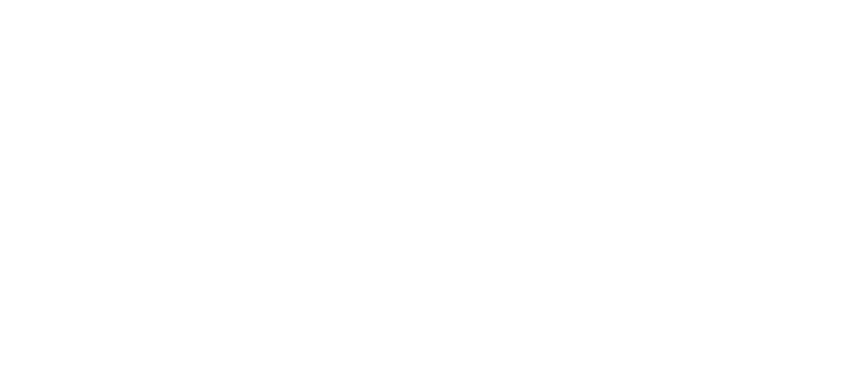
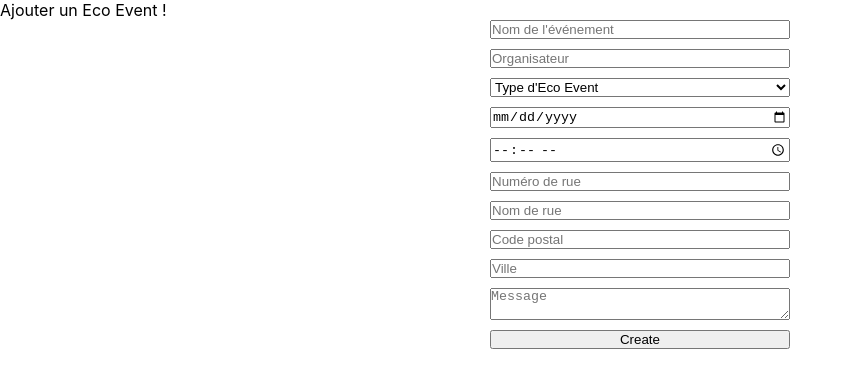
Before and after one commit to Mickael-Accipe-Rabot/GreenHeroes-react-front-2022-05, a React (Create React App) app: page /form in a window 1280 px wide. Before the commit this address had no page. Shown: the top 388 px of the page, without its empty margins (0-853 px from the left). Built offline with nearby package versions, Linux system fonts and the light colour scheme.

Commit message:
routes bdd ok

```diff
--- a/src/App.js
+++ b/src/App.js
@@ -1,26 +1,22 @@
-import './App.css';
-import { Route, Routes } from 'react-router-dom';
-import { Informer } from './pages/informer/Informer';
-import { Agir } from './pages/agir/Agir';
-import { Home } from './pages/home/Home';
-import {axios} from 'axios';
-
+import "./App.css";
+import { Route, Routes } from "react-router-dom";
+import { Informer } from "./pages/informer/Informer";
+import { Agir } from "./pages/agir/Agir";
+import { Home } from "./pages/home/Home";
+import { Form } from "./components/form/Form";
+import { axios } from "axios";
 
 function App() {
  return (
   <div className="App">
-
-
-
-     <div className='pages'>
+   <div className="pages">
     <Routes>
-        <Route path="/" element={<Home/>} />
-        <Route path="/agir" element={ <Agir/>} />
-        <Route path="/informer" element={<Informer/>} />
-
+     <Route path="/" element={<Home />} />
+     <Route path="/agir" element={<Agir />} />
+     <Route path="/informer" element={<Informer />} />
+     <Route path="/form" element={<Form />} />
     </Routes>
    </div>
-
   </div>
  );
 }
--- a/src/components/form/Form.jsx
+++ b/src/components/form/Form.jsx
@@ -3,31 +3,39 @@
 import axios from "axios";
 import { useState } from "react";
 
-const Form = () => {
- const [firstname, setFirstname] = useState("");
- const [lastname, setLastname] = useState("");
- const [title, setTitle] = useState("");
- const [family, setFamily] = useState("");
- const [picture, setPicture] = useState("");
- const [email, setEmail] = useState("");
- const [password, setPassword] = useState("");
+export const Form = () => {
+ const [eventName, setEventName] = useState("");
+ const [organisator, setOrganisator] = useState("");
+ const [date, setDate] = useState("");
+ const [hour, setHour] = useState("");
+ const [action, setAction] = useState("");
+ const [number, setNumber] = useState("");
+ const [adress, setAdress] = useState("");
+ const [zip, setZip] = useState("");
+ const [city, setCity] = useState("");
+ const [description, setDescription] = useState("");
 
  const handleSubmit = (e) => {
   e.preventDefault();
 
   const data = {
-   first_name: firstname,
-   last_name: lastname,
-   full_name: `${firstname} ${lastname}`,
-   title: title,
-   family: family,
-   list_imageUrl: picture,
-   email: email,
-   password: password,
+   title: eventName,
+   author: organisator,
+   start_date: date,
+   start_hour: hour,
+   type: action,
+   street_number: number,
+   street_name: adress,
+   zip_code: zip,
+   city: city,
+   country: "France",
+   description: description,
   };
 
+  console.log(data);
+
   axios
-   .post("/api/users", data)
+   .post("http://localhost:8000/api/actions", data)
    .then((res) => {
     console.log(res.data);
     window.location = "/";
@@ -36,88 +44,110 @@
  };
 
  return (
-  <div>
-   {isVisible && (
-    <div className="">
-     <div
-      className=""
-     >
-      <div className="">
-       Ajouter un Eco Event !
-      </div>
-      <form onSubmit={(e) => handleSubmit(e)}>
+    <div className="event">
+     <div className="">Ajouter un Eco Event !</div>
+     <form onSubmit={(e) => handleSubmit(e)} className="form">
       <input
-        placeholder="Firstname"
+       placeholder="Nom de l'événement"
        type="text"
        required
-        value={firstname}
-        onChange={(e) => setFirstname(e.target.value)}
+       value={eventName}
+       onChange={(e) => setEventName(e.target.value)}
        className=""
       />
 
       <input
-        placeholder="Lastname"
+       placeholder="Organisateur"
        type="text"
        required
-        value={lastname}
-        onChange={(e) => setLastname(e.target.value)}
+       value={organisator}
+       onChange={(e) => setOrganisator(e.target.value)}
+       className=""
+      />
+
+      <select
+       placeholder="Type d'action"
+       type="text"
+       required
+       value={action}
+       onChange={(e) => setAction(e.target.value)}
+       className=""
+      >
+       <option value="Ecoaction">Type d'Eco Event</option>
+       <option value="Dépollution">Dépollution</option>
+       <option value="Nettoyage">Nettoyage</option>
+       <option value="Réparation">Réparation</option>
+       <option value="Recyclage">Recyclage</option>
+       <option value="Collecte">Collecte</option>
+       <option value="Don">Don</option>
+      </select>
+
+      <input
+       placeholder="date"
+       type="date"
+       required
+       value={date}
+       onChange={(e) => setDate(e.target.value)}
        className=""
       />
 
       <input
-        placeholder="Title"
-        type="text"
-        value={title}
-        onChange={(e) => setTitle(e.target.value)}
+       placeholder="Heure de l'évènement"
+       type="time"
+       required
+       value={hour}
+       onChange={(e) => setHour(e.target.value)}
        className=""
       />
 
       <input
-        placeholder="Family"
+       placeholder="Numéro de rue"
        type="text"
-        value={family}
-        onChange={(e) => setFamily(e.target.value)}
+       required
+       value={number}
+       onChange={(e) => setNumber(e.target.value)}
        className=""
       />
 
       <input
-        placeholder="Picture"
+       placeholder="Nom de rue"
        type="text"
-        value={picture}
-        onChange={(e) => setPicture(e.target.value)}
+       required
+       value={adress}
+       onChange={(e) => setAdress(e.target.value)}
        className=""
       />
 
       <input
-        placeholder="Email"
+       placeholder="Code postal"
        type="text"
        required
-        value={email}
-        onChange={(e) => setEmail(e.target.value)}
+       value={zip}
+       onChange={(e) => setZip(e.target.value)}
        className=""
       />
 
       <input
-        placeholder="Password"
-        type="password"
+       placeholder="Ville"
+       type="text"
        required
-        value={password}
-        onChange={(e) => setPassword(e.target.value)}
+       value={city}
+       onChange={(e) => setCity(e.target.value)}
        className=""
       />
 
-       <button
-        onClick={handleSubmit}
+      <textarea
+       placeholder="Message"
+       type="textarea"
+       value={description}
+       onChange={(e) => setDescription(e.target.value)}
        className=""
-       >
+      />
+
+      <button onClick={handleSubmit} className="">
        Create
       </button>
      </form>
     </div>
-    </div>
-   )}
-  </div>
  );
 };
-
-export default Form;
--- a/src/components/form/form.css
+++ b/src/components/form/form.css
@@ -0,0 +1,9 @@
+.form {
+ display: flex;
+ flex-direction: column;
+ justify-content: center;
+ width:300px;
+ gap:10px;
+ margin-right: auto;
+ margin-left: auto;
+}
```
Lines whose indentation alone changed are shown as unchanged.
